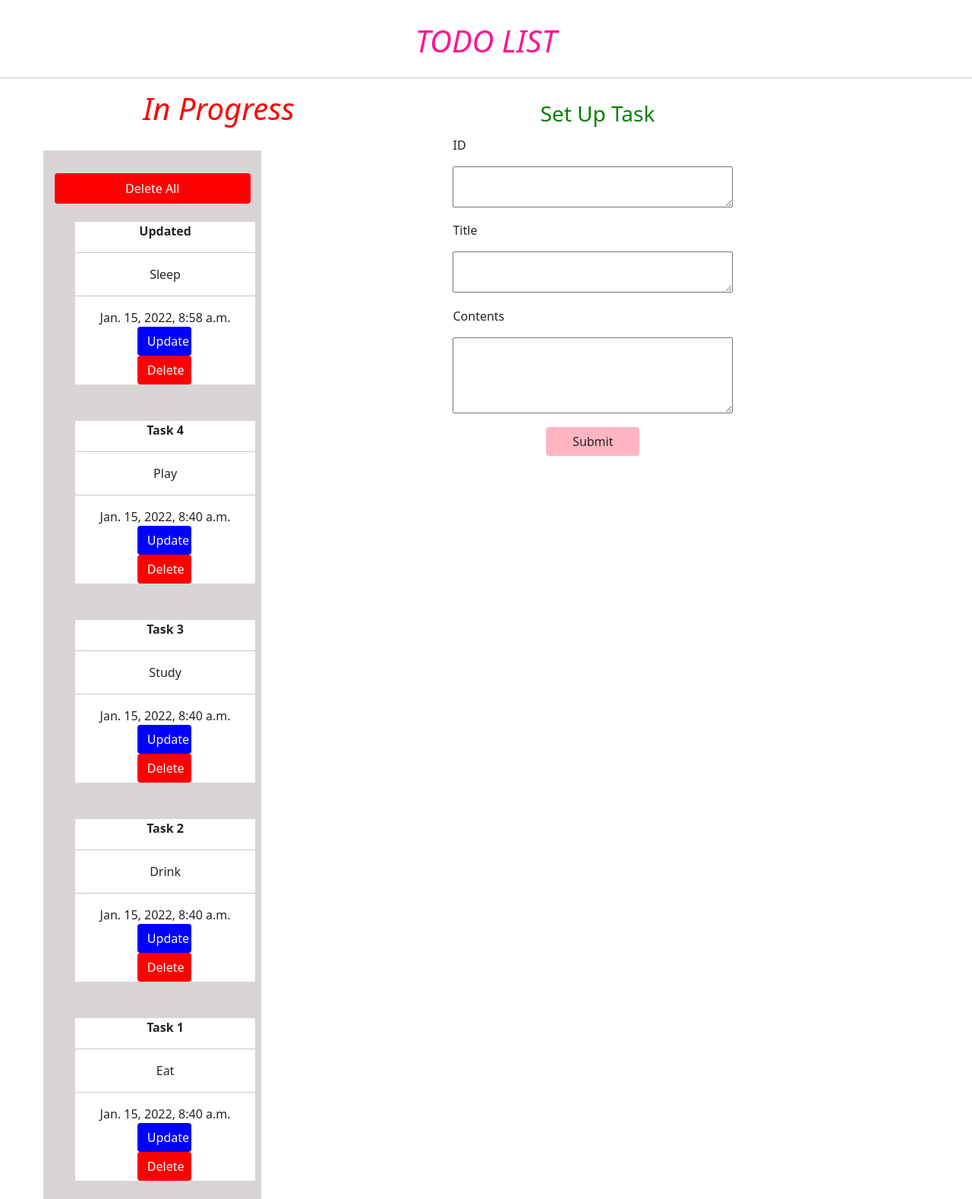
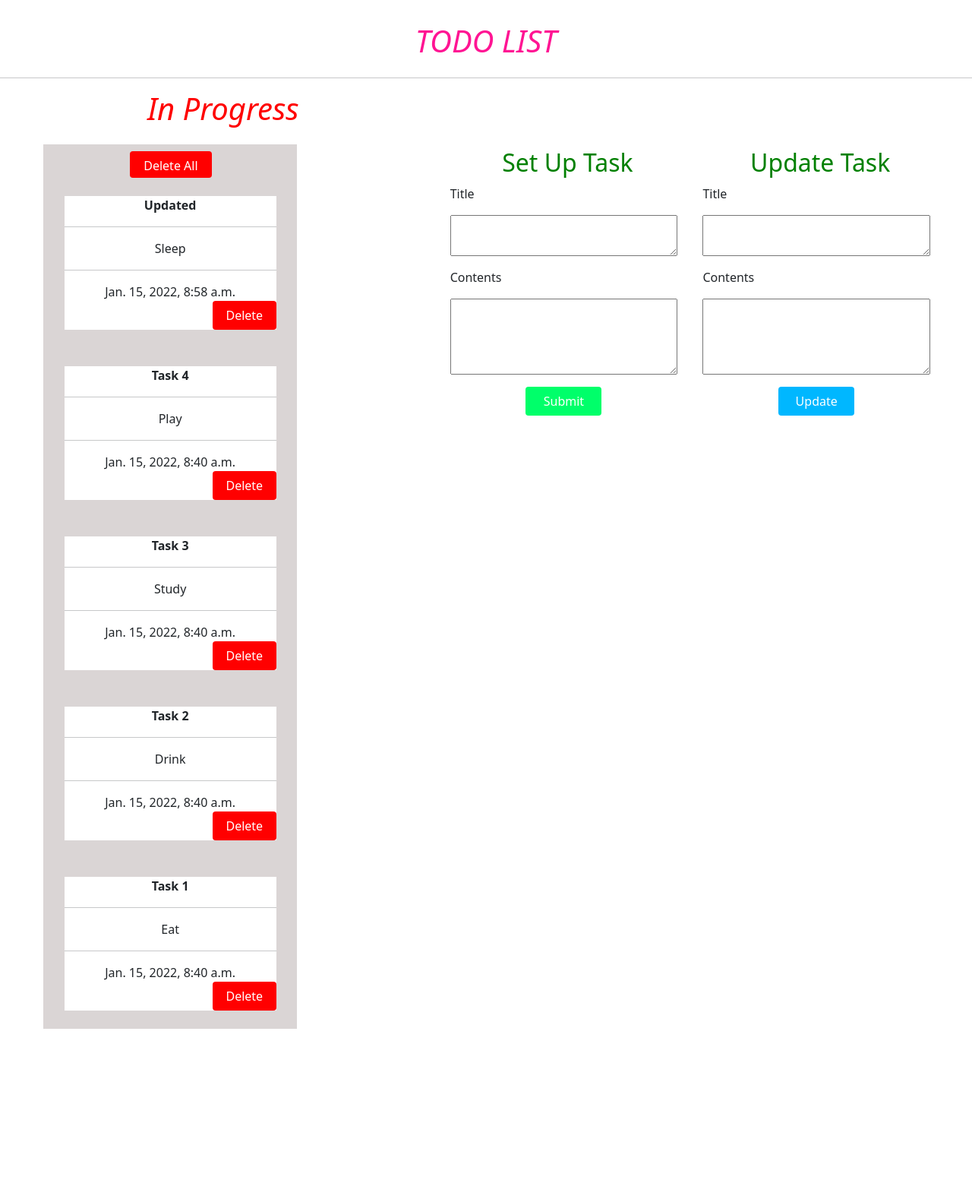
Before and after one commit to VanVuHoang/todo, a Django app: page /todosite/ in a window 1280 px wide. Shown: the whole page at 76% size. After the commit the page ends 1354 px from the top, so only its background shows below. Run offline with Django 3.2, Linux system fonts and the light colour scheme; data comes from the database, SQL or seed files in the repository; both versions use the stored data as it was after the commit; some libraries are stand-ins or nearby versions.

Commit message:
Cap nhat

```diff
--- a/todosite/static/home/todowebsite.css
+++ b/todosite/static/home/todowebsite.css
@@ -9,8 +9,14 @@
     float: left;
 }
 .TodoDiv1-2{
-    width: 32%;
+    width: 26%;
     float: left;
+    margin-top: 5%;
+}
+.TodoDiv1-3{
+    width: 26%;
+    float: left;
+    margin-top: 5%;
 }
 #SetUpPara{
     margin-top: 3%;
@@ -20,10 +26,17 @@
     margin-left: 5%;
     width: 90%;
 }
-#SetUpButton{
-    background-color: lightpink;
+#SubmitButton{
+    color: white;
     width: 30%;
     margin-top: 3%;
+}
+#DeleteAllButton{
+    background-color: red;
+    width: 35%;
+    height: 35px;
+    margin-top: 3%;
+    margin-left: 0.5%;
 }
 #SetUpTitle{
     margin-top: 3.5%;
@@ -36,19 +49,21 @@
 }
 #TitleINPROGRESS{
     color: red;
+    margin-left: 2%;
 }
 #StyleTaskList{
     padding-left: 12%;
     margin-top: 4%;
-    width: 500px;
+    width: 70%;
 }
-#BGColor_218_213_213{
+#StyleBorder{
     background-color: rgb(218, 213, 213);
+    width: 110%;
 }
 #StyleTaskCard{
     text-align: center;
-    margin-left: 30px;
-    margin-right: 30px;
+    margin-left: 5%;
+    margin-right: 5%;
     background-color: white;
     width: 90%;
 }
@@ -63,6 +78,6 @@
     background-color: red;
     width: 30%;
     height: 4%;
-    margin-left: -1%;
+    margin-left: 70%;
     display: inline-block;
 }
--- a/todosite/templates/pages/todowebsite.html
+++ b/todosite/templates/pages/todowebsite.html
@@ -14,14 +14,11 @@
 
     <div class="TodoDiv1">
         <div class="TodoDiv1-1">
-            <center class="row" style="text-align: center">
-                <h1 id="TitleINPROGRESS"><i>In Progress</i></h1>
-            </center>
+            <center><h1 id="TitleINPROGRESS"><i>In Progress</i></h1></center>
             <div class="row" id="StyleTaskList">
-                <div class="col-md-8" id="BGColor_218_213_213">
+                <div class="col-md-8" id="StyleBorder">
                     <form action="/delall/">
-                        <center><button type="submit" style="background-color: red; width: 258px; height: 40px; margin-top: 30px;"
-                        class="btn btn-default"><span style="color: white;">Delete All</span></button></center>
+                        <center><button type="submit" id="DeleteAllButton" class="btn btn-default"><span style="color: white;">Delete All</span></button></center>
                     </form>
                     {% for task in task_list %}
                         <br/>
@@ -33,12 +30,12 @@
                             <div>
                                 {{ task.date }}
                                     <br/>
-                                    <form action="/upd/{{ task.id }}" method="POST">
+                                    <!-- <form action="/upd/{{ task.id }}" method="POST">
                                         {% csrf_token %}
                                         <button type="submit" id="UpdateButton" class="btn btn-default">
                                             <span style="color: white;">Update</span>
                                         </button>
-                                    </form>
+                                    </form> -->
                                     <form action="/del/{{ task.id }}" method="POST">
                                         {% csrf_token %}
                                         <button type="submit" id="DeleteButton" class="btn btn-default">
@@ -46,7 +43,7 @@
                                         </button>
                                     </form>
                             </div>
-                            <div id="BGColor_218_213_213"><br/></div>
+                            <div id="StyleBorder" style="width: 100%;"><br/></div>
                         </div>
                     {% endfor %}
                 </div>
@@ -56,14 +53,28 @@
         <div class="TodoDiv1-2">
             <form method="POST">
                 {% csrf_token %}
-                <center><h3 id="SetUpTitle">Set Up Task</h3></center>
-                <p id="SetUpPara">ID</p>
-                <textarea id="SetUpTextArea" name="id"></textarea>
+                <center><h2 id="SetUpTitle">Set Up Task</h2></center>
                 <p id="SetUpPara">Title</p>
                 <textarea id="SetUpTextArea" name="title"></textarea>
                 <p id="SetUpPara">Contents</p>
                 <textarea id="SetUpTextArea" name="contents" style="height: 100px;"></textarea>
-                <center><input type="submit" id="SetUpButton" class="btn btn-default" value="Submit"></center>
+                <center>
+                <input type="submit" id="SubmitButton" style="background-color: rgb(0, 255, 106);" class="btn btn-default" value="Submit">
+                </center>
+            </form>
+        </div>
+
+        <div class="TodoDiv1-3">
+            <form method="POST">
+                {% csrf_token %}
+                <center><h2 id="SetUpTitle">Update Task</h2></center>
+                <p id="SetUpPara">Title</p>
+                <textarea id="SetUpTextArea" name="title"></textarea>
+                <p id="SetUpPara">Contents</p>
+                <textarea id="SetUpTextArea" name="contents" style="height: 100px;"></textarea>
+                <center>
+                <input type="submit" id="SubmitButton" style="background-color: rgb(0, 183, 255);" class="btn btn-default" value="Update">
+                </center>
             </form>
         </div>
     </div>
```
Also changed, not shown: db.sqlite3.
